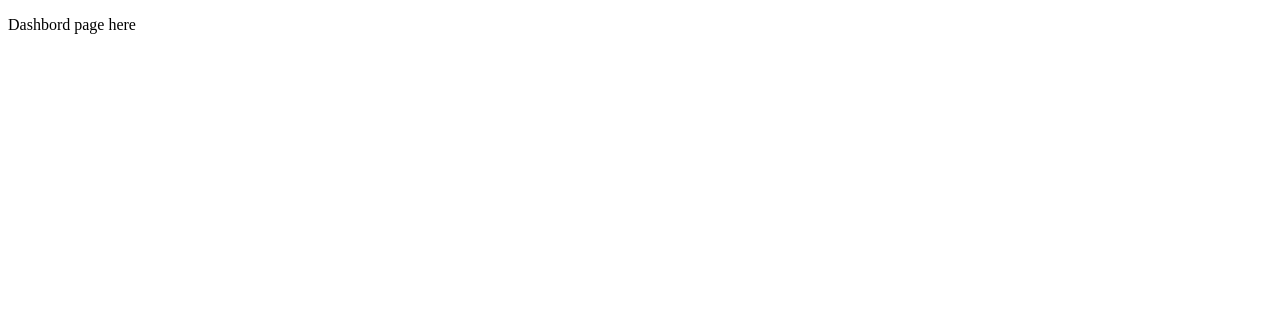
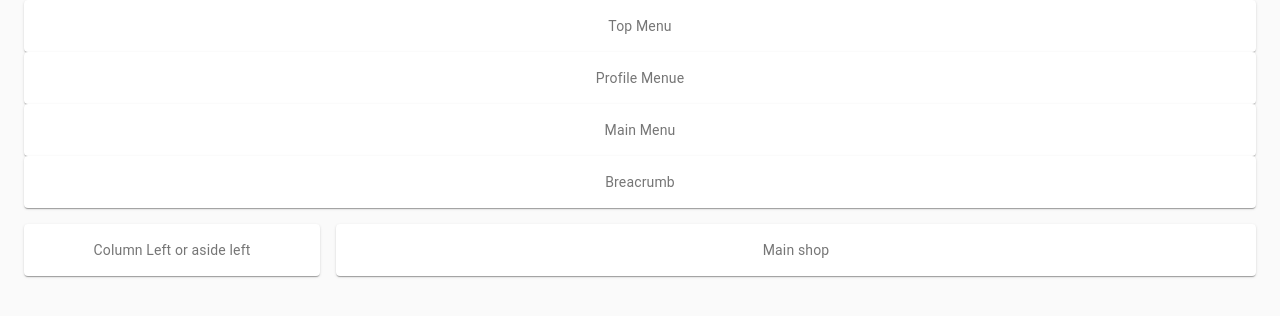
Before and after one commit to fabuloussTeam/rawmart-version01, a React (Create React App) app: page /dashboard in a window 1280 px wide. Shown: the top 316 px of the page. Built offline with nearby package versions, Linux system fonts and the light colour scheme.

Commit message:
Mise en place des grids du dashboard

```diff
--- a/package.json
+++ b/package.json
@@ -4,6 +4,7 @@
   "private": true,
   "dependencies": {
     "@material-ui/core": "^4.11.0",
+    "@material-ui/data-grid": "^4.0.0-alpha.6",
     "@material-ui/icons": "^4.9.1",
     "@testing-library/jest-dom": "^4.2.4",
     "@testing-library/react": "^9.5.0",
--- a/src/App.js
+++ b/src/App.js
@@ -2,7 +2,7 @@ import React, { useState } from 'react';
 import { BrowserRouter as Router, Route, Redirect, Switch } from 'react-router-dom';
 import Users from './user/Users';
 import Admin from './admin/Admin';
-import Dashboard from './user/dashboard/Dashboard';
+import { Dashboard } from './user/dashboard/Dashboard';
 import './App.css';
 import Shop from './user/shop/Shop';
 
--- a/src/user/dashboard/Dashboard.js
+++ b/src/user/dashboard/Dashboard.js
@@ -1,18 +1,60 @@
 import React, { Component } from 'react';
 import { TopBarNav,  } from "../../shared/components/Navigation/MainNavigation";
+import { makeStyles } from '@material-ui/core/styles';
+import Paper from '@material-ui/core/Paper';
+import Grid from '@material-ui/core/Grid';
+import CssBaseline from '@material-ui/core/CssBaseline';
+import Typography from '@material-ui/core/Typography';
+import Container from '@material-ui/core/Container';
 
-class Dasboard extends Component {
-    constructor(props) {
-       super(props);
-        this.state = {
 
-         }
-    }
-    render() {
-        return (
-            <p>Dashbord page here</p>
-         );
-    }
+const useStyles = makeStyles((theme) => ({
+    root: {
+      flexGrow: 1,
+    },
+    paper: {
+      padding: theme.spacing(2),
+      textAlign: 'center',
+      color: theme.palette.text.secondary,
+    },
+  }));
+
+
+export const Dashboard = () => {
+
+    const classes = useStyles();
+
+    return (
+      <React.Fragment>
+      <CssBaseline />
+      <Container maxWidth="lg">
+        <Typography component="div" style={{ backgroundColor: '#ffff' }} />
+        <div className={classes.root}>
+        <Grid container spacing={2}>
+            <Grid item xs={12}>
+                <Grid item xs={12}>
+                  <Paper className={classes.paper}>Top Menu</Paper>
+                </Grid>
+                <Grid item xs={12}>
+                  <Paper className={classes.paper}>Profile Menue</Paper>
+                </Grid>
+                <Grid item xs={12}>
+                  <Paper className={classes.paper}>Main Menu</Paper>
+                </Grid>
+                <Grid item xs={12}>
+                  <Paper className={classes.paper}>Breacrumb</Paper>
+                 </Grid>
+              </Grid>
+              <Grid item xs={6} sm={3}>
+               <Paper className={classes.paper}>Column Left or aside left</Paper>
+                </Grid>
+                <Grid item xs={6} sm={9}>
+                  <Paper className={classes.paper}>Main shop</Paper>
+                </Grid>
+            </Grid>
+          </div>
+      </Container>
+    </React.Fragment>
+
+     );
 }
-
-export default Dasboard;
```
Also changed, not shown: 1 other file (tests, documents, lock files or other folders).
